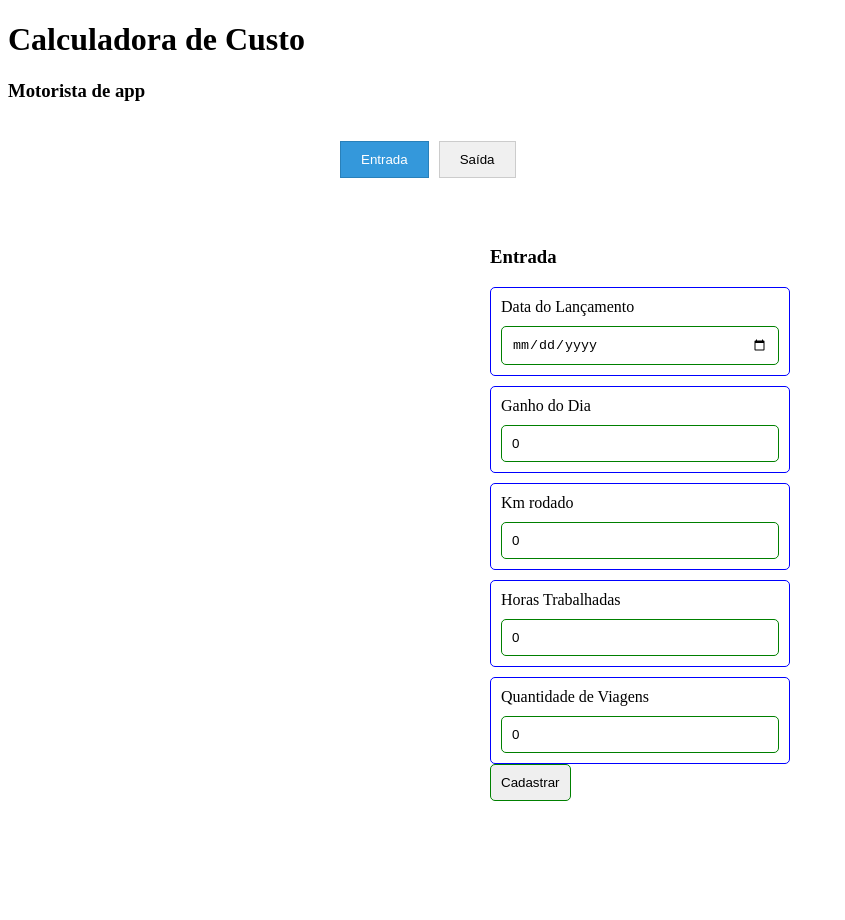
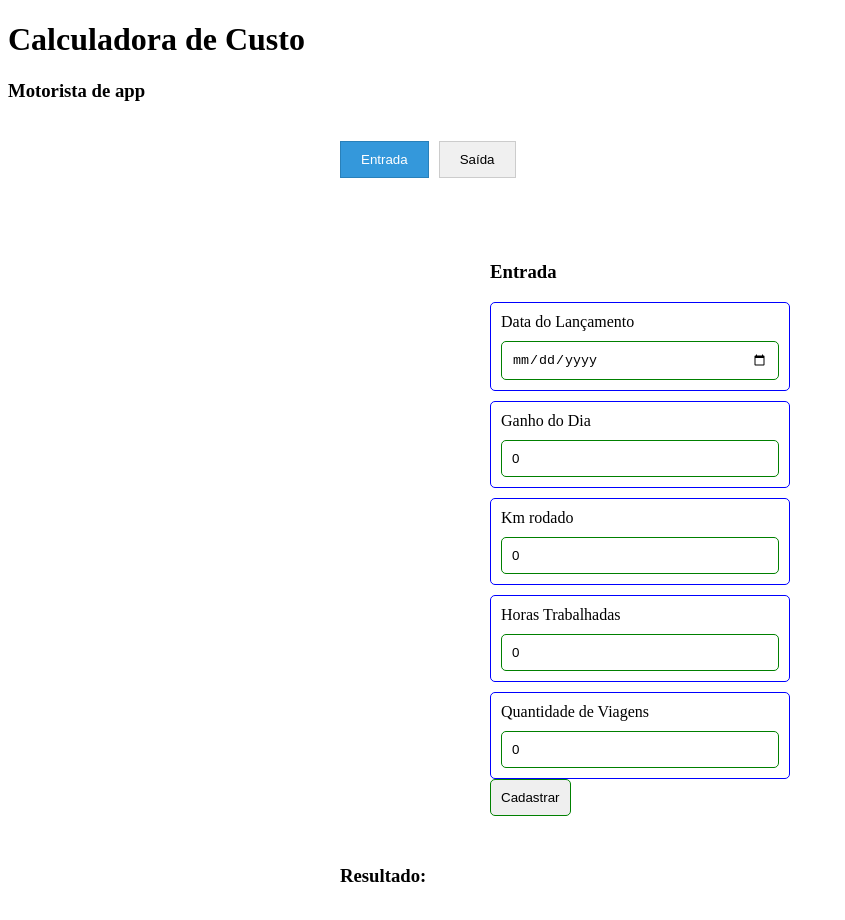
Before and after one commit to cairocarrilho/Calculadora_Custo_Motorista_De_App, a Vue app in the folder frontend/registro-viagem-uber/: page / in a window 1280 px wide. Shown: the top 920 px of the page, without its empty margins (0-845 px from the left). Before the commit the page ends 849 px from the top, so only its background shows below. Built offline with nearby package versions, Linux system fonts and the light colour scheme.

Commit message:
criando cards

```diff
--- a/frontend/registro-viagem-uber/package.json
+++ b/frontend/registro-viagem-uber/package.json
@@ -10,10 +10,12 @@
   },
   "dependencies": {
     "vue": "^3.5.13",
+    "vue-router": "^4.5.1",
     "vuex": "^4.1.0"
   },
   "devDependencies": {
     "@vitejs/plugin-vue": "^5.2.1",
+    "@vue/cli-plugin-router": "~5.0.0",
     "vite": "^6.2.0"
   }
 }
--- a/frontend/registro-viagem-uber/src/App.vue
+++ b/frontend/registro-viagem-uber/src/App.vue
@@ -42,9 +42,6 @@ const componenteAtual = computed(() => {
   </div>
 
 
-
-
-
 </template>
 
 <style scoped>
--- a/frontend/registro-viagem-uber/src/components/TelaEntrada.vue
+++ b/frontend/registro-viagem-uber/src/components/TelaEntrada.vue
@@ -1,27 +1,37 @@
 <script setup>
-defineProps({
-  ganhoValor: Number,
-  kmRodado: Number,
-  horasTrabalhadas: Number,
-  qtdeViagem: Number,
- })
+
 import {computed, ref} from 'vue'
 
-  const ganhoValor = ref(0)
-  const kmRodado = ref(0)
-  const horasTrabalhadas = ref(0)
-  const qtdeViagem = ref(0)
+  const ganhoValor = ref(0);
+  const kmRodado = ref(0);
+  const horasTrabalhadas = ref(0);
+  const qtdeViagem = ref(0);
+  const resultados = ref(false);
+
+
 
 
   const calculoKm =  computed(()=>{
-
-  return  ganhoValor.value / kmRodado.value
-
+      return (ganhoValor.value / kmRodado.value).toFixed(2)
   })
 
   const ganhoPorHora = computed(()=>{
-    return ganhoValor.value / horasTrabalhadas.value
+    return (ganhoValor.value / horasTrabalhadas.value).toFixed(2)
   })
+
+const ganhoPorCorrida = computed(()=>{
+  return ganhoValor.value == 0 ? 0 : (ganhoValor.value / qtdeViagem.value).toFixed(2)
+})
+
+const cadastrarEntrada =()=>{
+
+     if(ganhoValor.value !== 0 && kmRodado.value !== 0 && horasTrabalhadas.value !== 0 && qtdeViagem.value!== 0) {
+       resultados.value = true;
+
+
+     }
+
+}
 
 </script>
 
@@ -56,11 +66,20 @@ import {computed, ref} from 'vue'
         <input type="number"  v-model="qtdeViagem" placeholder="Informe quantas viagem foram feitas">
       </div>
 
-      <input @click="cadastrarEntrada" type="submit" value="Cadastrar">
+      <input @click.prevent="cadastrarEntrada" type="submit" value="Cadastrar">
 
   </form>
 
 </div>
+  <!-- Mostra a lista SOMENTE se houver entradas -->
+
+  <h3>Resultado:</h3>
+  <div v-if="resultados" class="card_resultado">
+
+    <div class="result">Ganho por KM: R$ {{ calculoKm }}</div>
+    <div class="result">Ganho por KM: R$ {{ ganhoPorCorrida }}</div>
+    <div class="result">Ganho por Hora: R$ {{ ganhoPorHora }}</div>
+  </div>
 
 </template>
 
@@ -92,5 +111,19 @@ input, select{
   border-radius: 5px;
   border: 1px solid green;
 }
+.card_resultado{
+  display: flex;
+  gap: 10px;
+
+}
+ .result{
+   padding: 10px 10px;
+   width: 100px;
+   height: 100px;
+   border: 1px solid red;
+   border-radius: 5px;
+   text-align: center;
+   margin: auto;
+ }
 
 </style>
--- a/frontend/registro-viagem-uber/src/components/TelaSaida.vue
+++ b/frontend/registro-viagem-uber/src/components/TelaSaida.vue
@@ -3,6 +3,7 @@ import {computed, ref} from 'vue'
 
 const descGasto = ref('');
 const valorSaida = ref(0);
+
 
 
 </script>
@@ -38,7 +39,7 @@ const valorSaida = ref(0);
         </select>
       </div>
 
-      <input type="submit" @click="cadastrarSaida" value="Cadastrar">
+      <input type="submit" @click.prevent="cadastrarSaida" value="Cadastrar">
 
     </form>
 
--- a/frontend/registro-viagem-uber/src/main.js
+++ b/frontend/registro-viagem-uber/src/main.js
@@ -2,4 +2,6 @@ import { createApp } from 'vue'
 import './style.css'
 import App from './App.vue'
 
-createApp(App).mount('#app')
+
+createApp(App)
+    .mount('#app')
```
Also changed, not shown: 1 other file (tests, documents, lock files or other folders).
